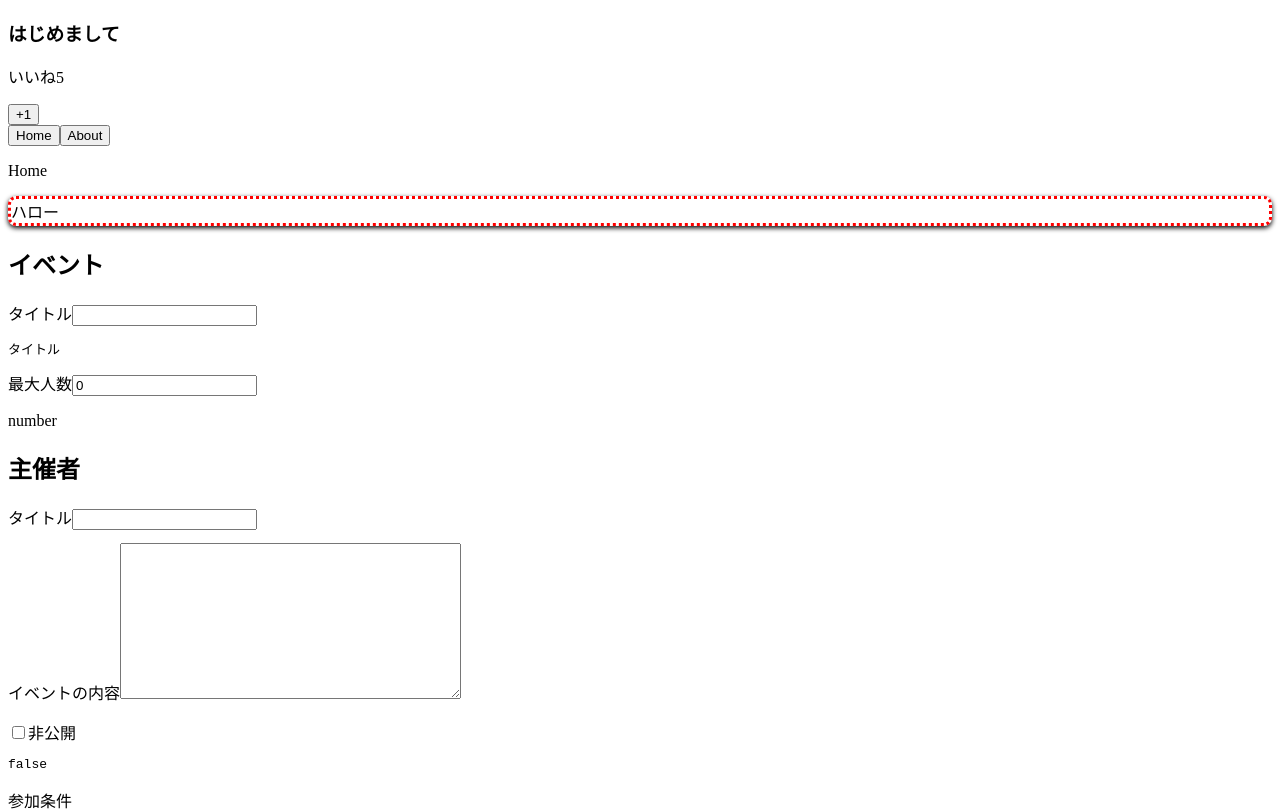
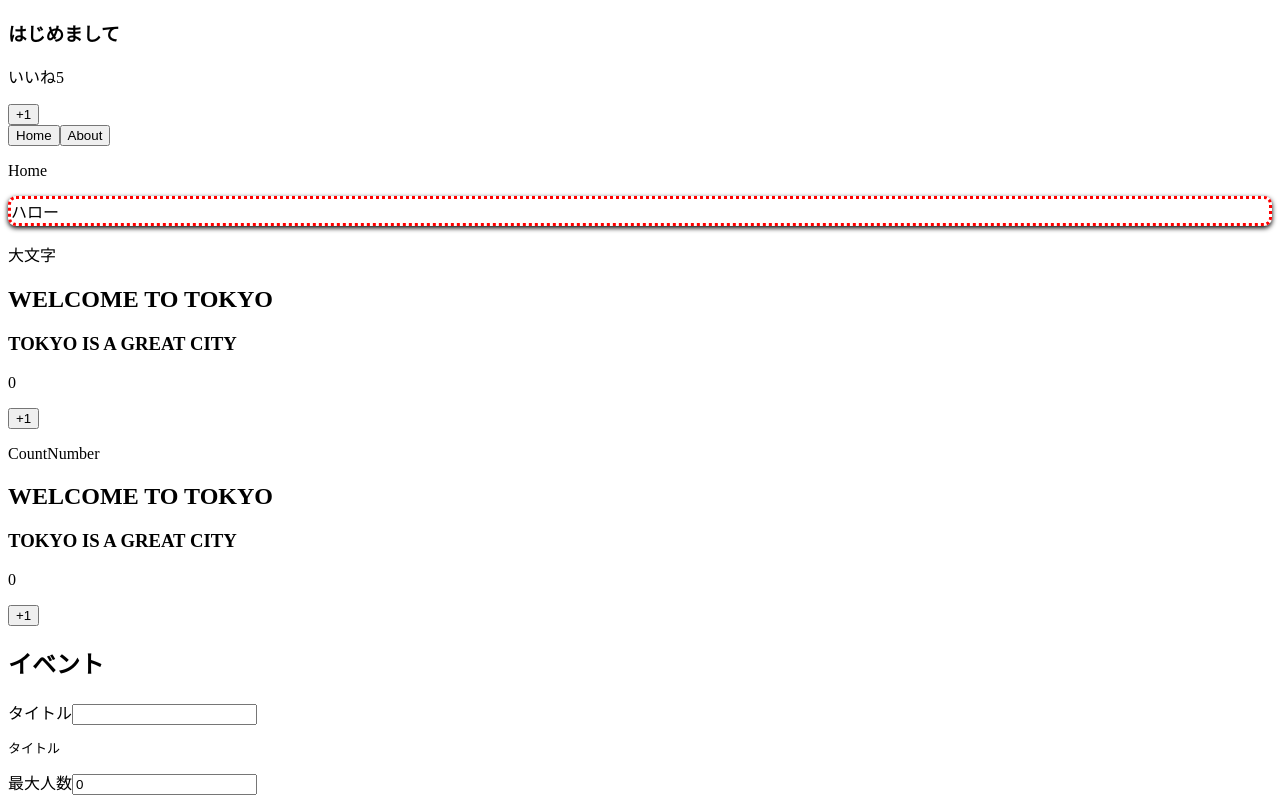
Before and after one commit to Popo1173/vue_udemy, a Vue app in the folder udemy-vuejs/: page / in a window 1280 px wide. Shown: the top 811 px of the page. Built offline with nearby package versions, Linux system fonts and the light colour scheme.

Commit message:
fix done

```diff
--- a/udemy-vuejs/src/App.vue
+++ b/udemy-vuejs/src/App.vue
@@ -1,6 +1,6 @@
 <template>
   <div>
-    <LikeHeader>
+    <LikeHeader v-my>
       <h3>はじめまして</h3>
     </LikeHeader>
     <LikeNumber :totalNumber="number" @my-click="incrementNumber"></LikeNumber>
--- /dev/null
+++ b/udemy-vuejs/src/components/CountNumber.vue
@@ -0,0 +1,22 @@
+<template>
+  <div>
+    <p>CountNumber</p>
+    <h2>{{ title | upperCase }}</h2>
+    <h3>{{ subTitle | upperCase }}</h3>
+    <p>{{ number }}</p>
+    <button @click="number++">+1</button>
+  </div>
+</template>
+
+<script>
+//「@/」で/srcと同じで使える
+import { tokyoNumber } from "@/tokyoNumber";
+
+export default {
+  mixins: [tokyoNumber],
+
+  created() {
+    console.log("created in components");
+  },
+};
+</script>
--- a/udemy-vuejs/src/components/Home.vue
+++ b/udemy-vuejs/src/components/Home.vue
@@ -5,16 +5,36 @@
     <p v-border:dotted.round.shadow="{ width: '5px', color: 'red' }">
       {{ tmpData }}
     </p>
+    <p>大文字</p>
+    <h2>{{ title | upperCase }}</h2>
+    <h3>{{ subTitle | upperCase }}</h3>
+    <p>{{ number }}</p>
+    <button @click="number++">+1</button>
+    <CountNumber />
   </div>
 </template>
 
 <script>
+import CountNumber from "./CountNumber.vue";
+import { tokyoNumber } from "@/tokyoNumber";
+
 export default {
+  mixins: [tokyoNumber],
+
   data() {
     return {
       tmpData: "ハロー",
     };
   },
+
+  created() {
+    console.log("created in components");
+  },
+
+  components: {
+    CountNumber,
+  },
+
   directives: {
     //関数
     //elは、カスタムディレクティブが紐づく要素
--- a/udemy-vuejs/src/main.js
+++ b/udemy-vuejs/src/main.js
@@ -6,6 +6,17 @@
 // グローバル登録
 Vue.component("LikeNumber", LikeNumber);
 
+Vue.filter("upperCase", function (value) {
+  return value.toUpperCase();
+});
+
+//全てのインスタンスに適用されてしまう
+Vue.mixin({
+  created() {
+    console.log("グローバルmixin");
+  },
+});
+
 new Vue({
   render: (h) => h(App),
 }).$mount("#app");
--- /dev/null
+++ b/udemy-vuejs/src/tokyoNumber.js
@@ -0,0 +1,17 @@
+export const tokyoNumber = {
+  data() {
+    return {
+      title: "Welcome To Tokyo",
+      subTitle: "Tokyo is a great city",
+      number: 0,
+    };
+  },
+  filters: {
+    lowerCase(value) {
+      return value.toLowerCase();
+    },
+  },
+  created() {
+    console.log("created in mixin");
+  },
+};
```
